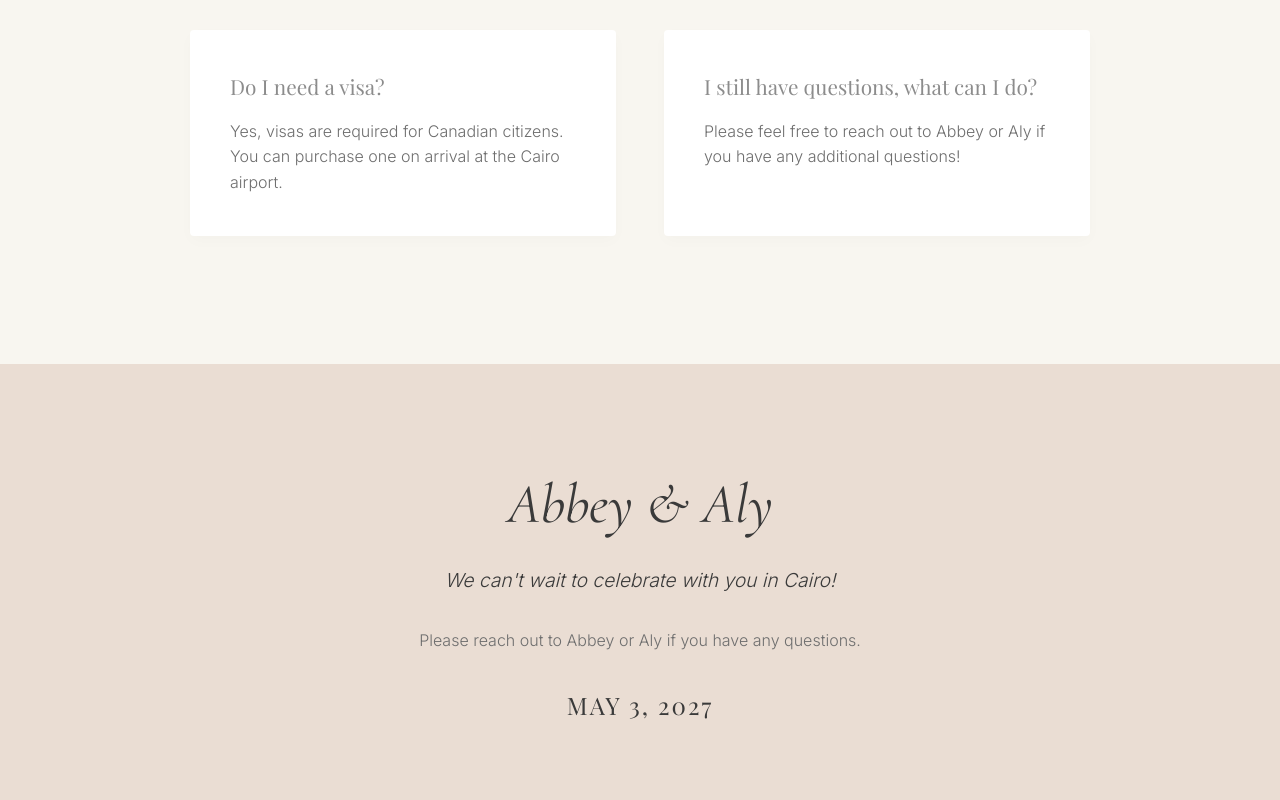
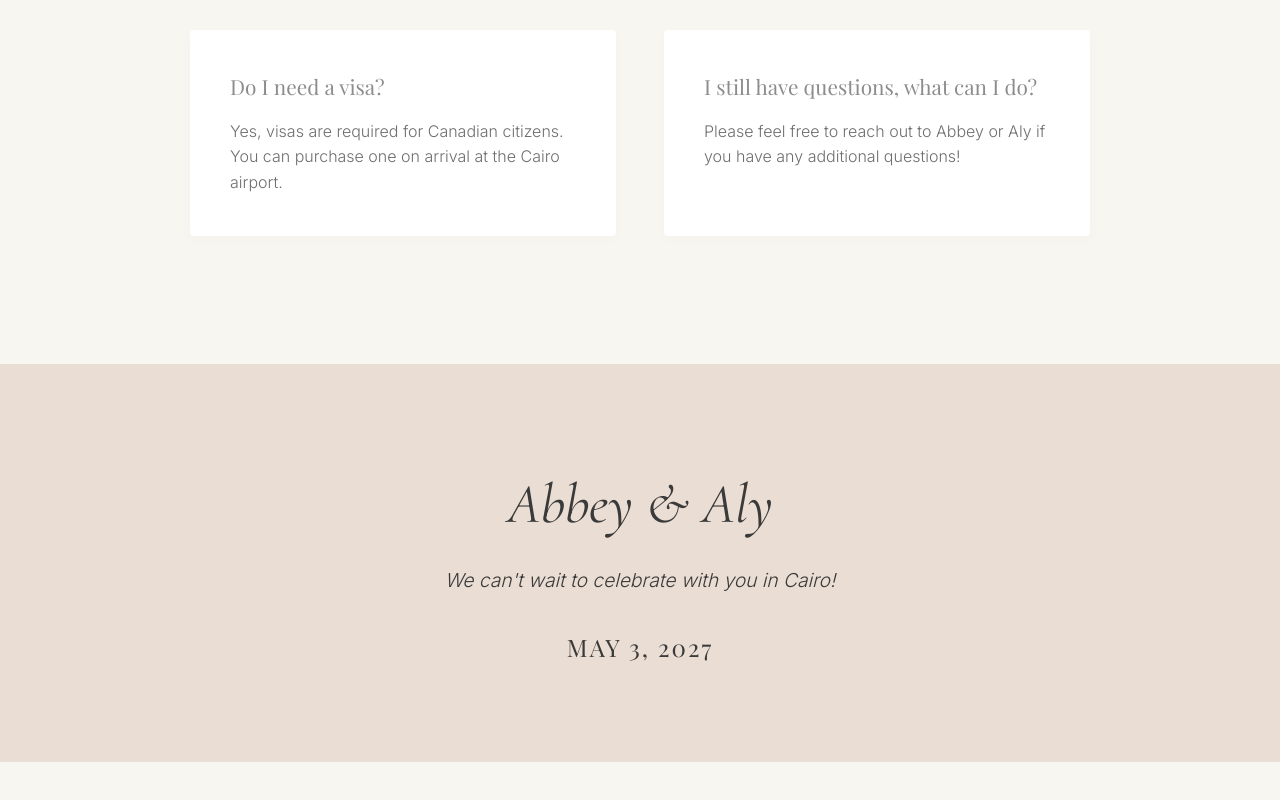
Before and after one commit to alysamouly/wedding-website, a React (Vite) app: page / in a window 1280 px wide. Shown: the part 6726-7526 px from the top of the page. After the commit the page ends 7488 px from the top, so only its background shows below. Built offline with nearby package versions, Linux system fonts and the light colour scheme; a web font is replaced by a local one.

Commit message:
Remove contact info from footer

```diff
--- a/src/components/Footer.jsx
+++ b/src/components/Footer.jsx
@@ -7,7 +7,6 @@ const Footer = () => {
       <div className="container text-center">
         <h2 className="footer-logo script-font">Abbey & Aly</h2>
         <p className="footer-message">We can't wait to celebrate with you in Cairo!</p>
-        <p className="footer-contact">Please reach out to Abbey or Aly if you have any questions.</p>
         <p className="footer-date">May 3, 2027</p>
       </div>
     </footer>
```
